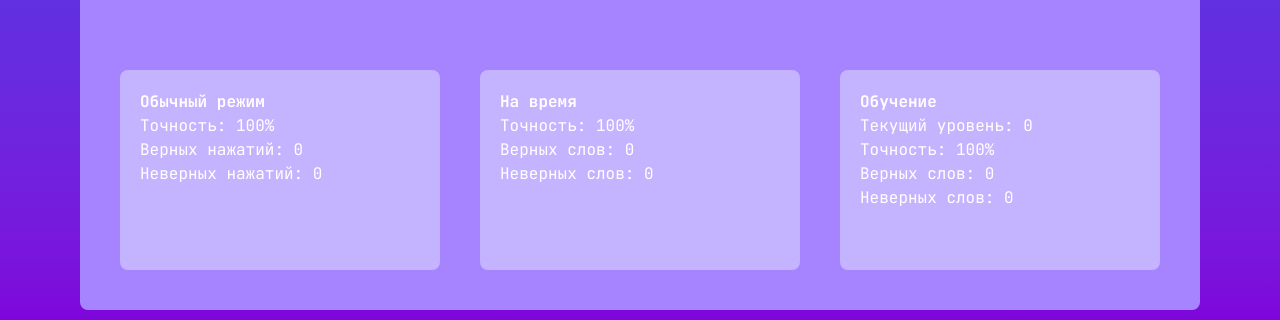
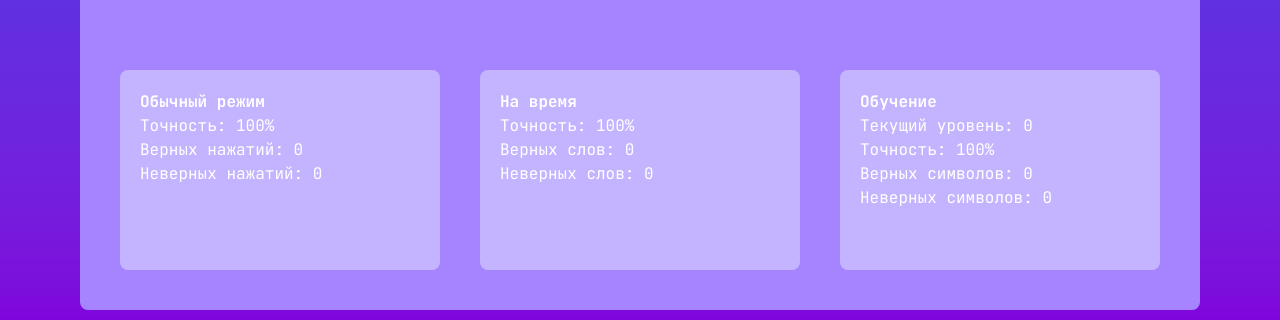
Before and after one commit to AlexandrGonin/FastType, a Svelte app: page / in a window 1280 px wide. Both pictures are taken after a click on the button "Аналитика". Shown: the part 442-762 px from the top of the page. Built offline with nearby package versions, Linux system fonts and the light colour scheme.

Commit message:
Fix Game_timer bug

```diff
--- a/src/Analytics.svelte
+++ b/src/Analytics.svelte
@@ -88,8 +88,8 @@
         )}
       {:else}100{/if}%
       <br />
-      Верных слов: {correctClicksLearning} <br />
-      Неверных слов: {incorrectClicksLearning}
+      Верных символов: {correctClicksLearning} <br />
+      Неверных символов: {incorrectClicksLearning}
     </div>
   </div>
 </div>
--- a/src/Game_timer.svelte
+++ b/src/Game_timer.svelte
@@ -76,6 +76,7 @@
 
 <svelte:window onclick={() => init(document.getElementById("input")!)} />
 <div>
+  {#if !game}
     <div class="flex justify-center text-2xl">Выберите время:</div>
     <div class="flex justify-center text-2xl my-5 gap-x-10">
       {#each times as time}
@@ -88,8 +89,9 @@
         </button>
       {/each}
     </div>
+  {/if}
 </div>
-<div class="px-40 py-20 space-y-5">
+<div class="px-40 py-20 space-y-5 flex align-middle flex-col">
   <div class="text-4xl">
     <div class="mb-10">Счет: {score}</div>
     {#if !game}
```
Also changed, not shown: src/main.ts (+6 -6 lines). Lines whose indentation alone changed are shown as unchanged.
